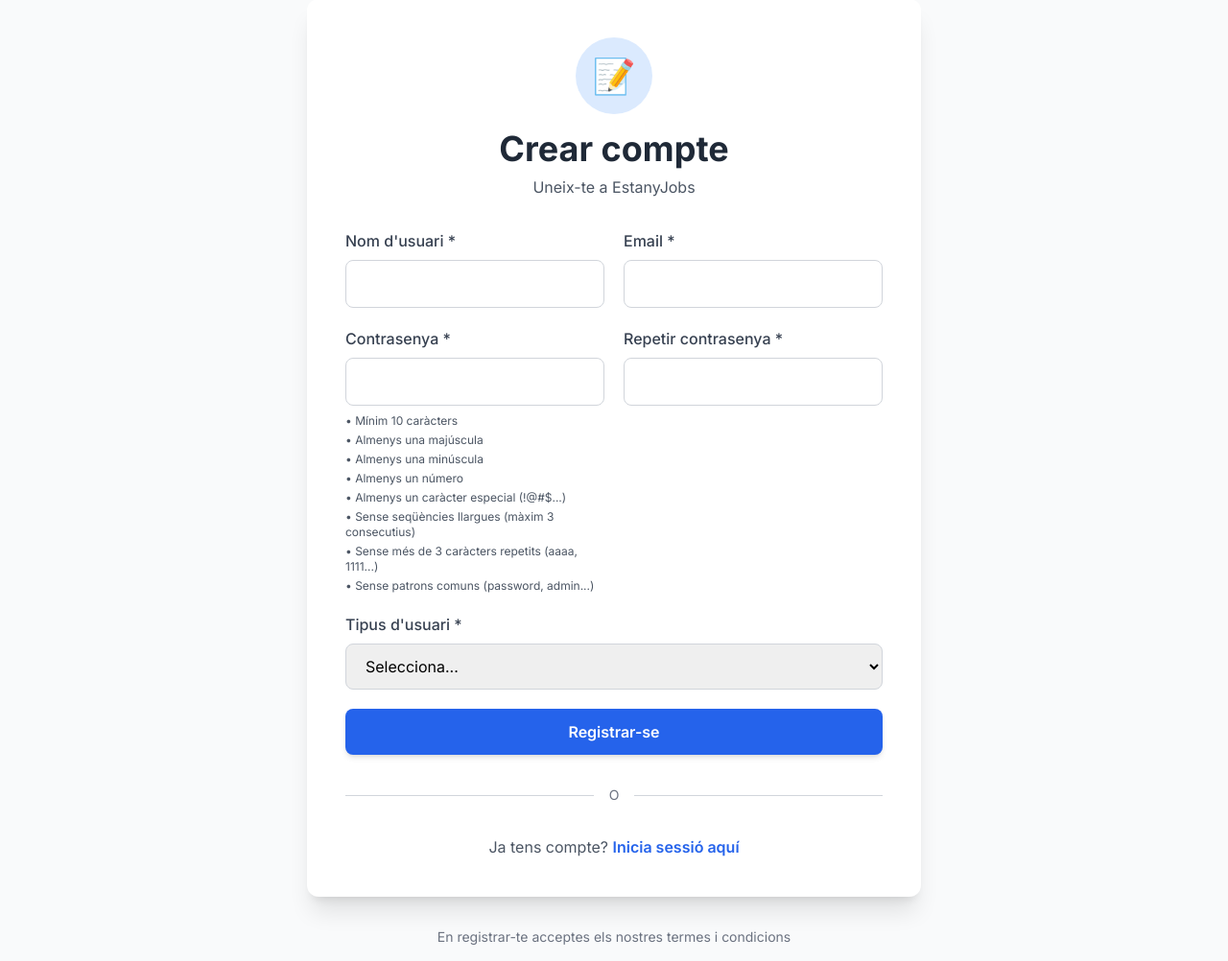
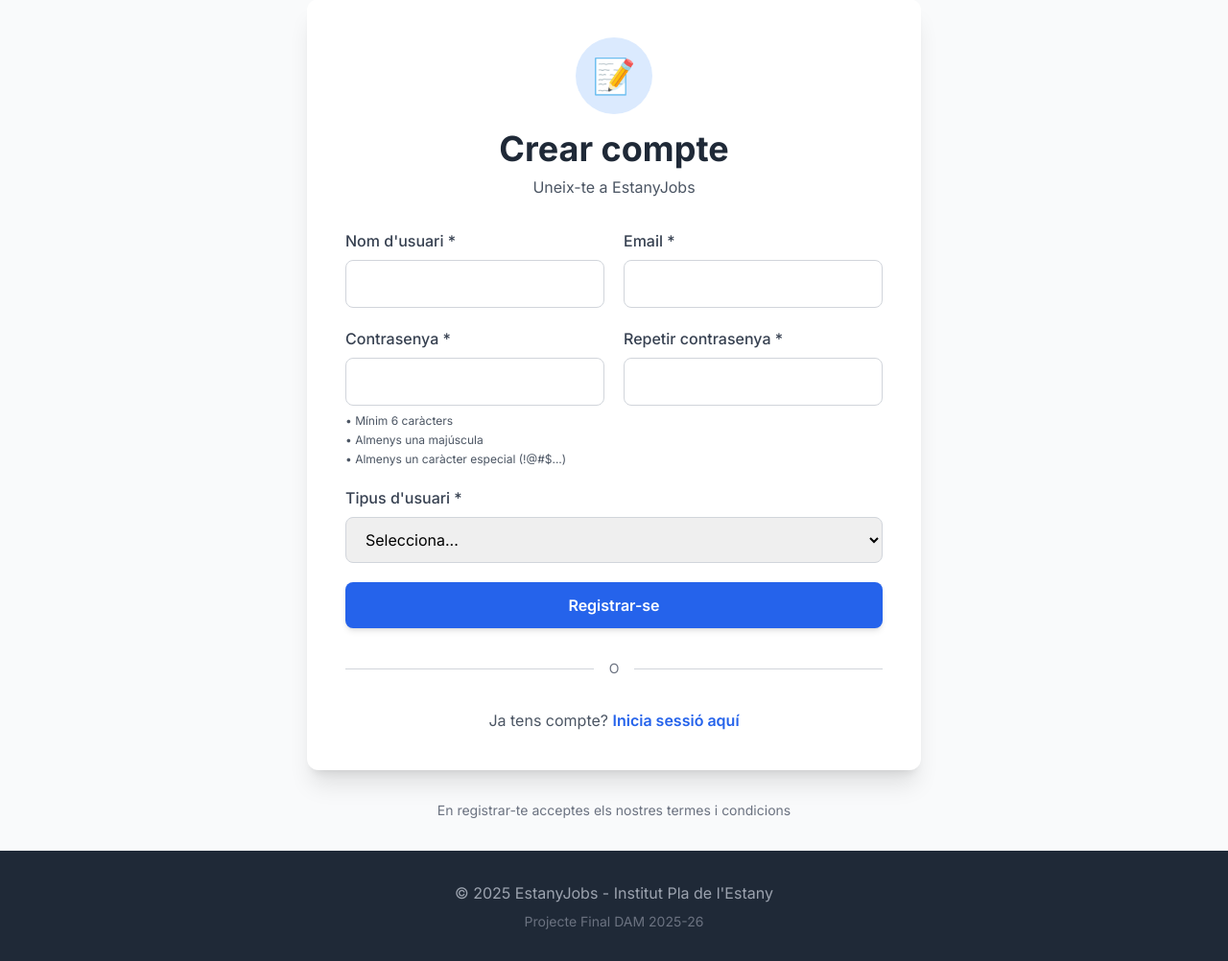
Before and after one commit to jepmasanas/borsaInsPla, a Django app: page /registro/ in a window 1280 px wide. Shown: the part 97-1099 px from the top of the page at 96% size. Run offline with Django 5.2, Linux system fonts and the light colour scheme; parts of the project's set-up code (start-up, migrations or seed data) failed here and were passed over; some libraries are stand-ins or nearby versions.

Commit message:
canvis settings per simplificar password

```diff
--- a/config/settings.py
+++ b/config/settings.py
@@ -2,7 +2,7 @@ import os
 from pathlib import Path
 from django.utils.translation import gettext_lazy as _
 from dotenv import load_dotenv
-r
+
 BASE_DIR = Path(__file__).resolve().parent.parent
 
 # Carregar variables d'entorn ABANS de fer res més
--- a/templates/core/registro.html
+++ b/templates/core/registro.html
@@ -61,19 +61,20 @@
                             name="password"
                             id="password"
                             required
-                            minlength="10"
+                            minlength="6"
                             class="w-full px-3 sm:px-4 py-2.5 sm:py-3 text-sm sm:text-base border border-gray-300 rounded-lg focus:ring-2 focus:ring-blue-500 focus:border-transparent transition"
                     >
                     <div id="password-strength" class="mt-2 text-xs sm:text-sm"></div>
                     <ul class="text-xs text-gray-600 mt-2 space-y-1">
-                        <li id="length-check">{% trans "• Mínim 10 caràcters" %}</li>
+                        <li id="length-check">{% trans "• Mínim 6 caràcters" %}</li>
                         <li id="uppercase-check">{% trans "• Almenys una majúscula" %}</li>
-                        <li id="lowercase-check">{% trans "• Almenys una minúscula" %}</li>
-                        <li id="number-check">{% trans "• Almenys un número" %}</li>
                         <li id="special-check">{% trans "• Almenys un caràcter especial (!@#$...)" %}</li>
-                        <li id="sequence-check">{% trans "• Sense seqüències llargues (màxim 3 consecutius)" %}</li>
-                        <li id="repeated-check">{% trans "• Sense més de 3 caràcters repetits (aaaa, 1111...)" %}</li>
-                        <li id="pattern-check">{% trans "• Sense patrons comuns (password, admin...)" %}</li>
+                        <!-- VALIDACIONS DESACTIVADES (complejitat reduïda) -->
+                        <!-- <li id="lowercase-check">{% trans "• Almenys una minúscula" %}</li> -->
+                        <!-- <li id="number-check">{% trans "• Almenys un número" %}</li> -->
+                        <!-- <li id="sequence-check">{% trans "• Sense seqüències llargues (màxim 3 consecutius)" %}</li> -->
+                        <!-- <li id="repeated-check">{% trans "• Sense més de 3 caràcters repetits (aaaa, 1111...)" %}</li> -->
+                        <!-- <li id="pattern-check">{% trans "• Sense patrons comuns (password, admin...)" %}</li> -->
                     </ul>
                 </div>
 
@@ -86,7 +87,7 @@
                             name="password2"
                             id="password2"
                             required
-                            minlength="10"
+                            minlength="6"
                             class="w-full px-3 sm:px-4 py-2.5 sm:py-3 text-sm sm:text-base border border-gray-300 rounded-lg focus:ring-2 focus:ring-blue-500 focus:border-transparent transition"
                     >
                     <div id="password-match" class="mt-2 text-xs sm:text-sm"></div>
@@ -386,71 +387,46 @@
             // Ocultar todos los checks cuando no hay contraseña
             document.getElementById('length-check').style.display = 'none';
             document.getElementById('uppercase-check').style.display = 'none';
-            document.getElementById('lowercase-check').style.display = 'none';
-            document.getElementById('number-check').style.display = 'none';
             document.getElementById('special-check').style.display = 'none';
-            document.getElementById('sequence-check').style.display = 'none';
-            document.getElementById('repeated-check').style.display = 'none';
-            document.getElementById('pattern-check').style.display = 'none';
             strengthDiv.textContent = '';
             strengthDiv.className = 'mt-2 text-xs sm:text-sm';
             updateSubmitButton();
             return false;
         }
 
-        const maxSeqLength = PasswordValidators.getMaxSequenceLength(password);
-
-        // Requisitos individuales
+        // Requisitos individuales (simplificados)
         const checks = {
-            length: password.length >= 10,
+            length: password.length >= 6,
             uppercase: /[A-Z]/.test(password),
-            lowercase: /[a-z]/.test(password),
-            number: /\d/.test(password),
             special: /[!@#$%^&*()_+\-=\[\]{};:'",.<>?/\\|`~]/.test(password),
-            sequence: maxSeqLength <= 3,
-            repeated: !PasswordValidators.hasRepeatedChars(password, 3),
-            pattern: !PasswordValidators.hasCommonPattern(password)
+            // ========== VALIDACIONES DESACTIVADAS (complejidad reducida) ==========
+            // lowercase: /[a-z]/.test(password),
+            // number: /\d/.test(password),
+            // sequence: maxSeqLength <= 3,
+            // repeated: !PasswordValidators.hasRepeatedChars(password, 3),
+            // pattern: !PasswordValidators.hasCommonPattern(password)
         };
 
         // Actualizar checks visuales (solo mostrar los que NO se cumplen)
         updateCheckVisibility('length-check', checks.length);
         updateCheckVisibility('uppercase-check', checks.uppercase);
-        updateCheckVisibility('lowercase-check', checks.lowercase);
-        updateCheckVisibility('number-check', checks.number);
         updateCheckVisibility('special-check', checks.special);
-        updateCheckVisibility('sequence-check', checks.sequence);
-        updateCheckVisibility('repeated-check', checks.repeated);
-        updateCheckVisibility('pattern-check', checks.pattern);
 
         // Contar cuántos requisitos se cumplen
         const passedChecks = Object.values(checks).filter(Boolean).length;
-        const allPassed = passedChecks === 8;
+        const allPassed = passedChecks === 3;
 
-        // Determinar nivel de seguridad basado en secuencias
-        let securityLevel = 'strong';
-        if (maxSeqLength >= 7) {
-            securityLevel = 'weak';
-        } else if (maxSeqLength >= 4 && maxSeqLength <= 6) {
-            securityLevel = 'medium';
-        }
-
-        // Mostrar feedback general
+        // Mostrar feedback general (simplificado)
         if (!allPassed) {
             strengthDiv.textContent = '❌ Contrasenya insegura - No compleix tots els requisits';
             strengthDiv.className = 'mt-2 text-xs sm:text-sm text-red-600 font-bold';
-        } else if (securityLevel === 'weak') {
-            strengthDiv.textContent = '⚠️ Contrasenya insegura - Seqüències massa llargues';
-            strengthDiv.className = 'mt-2 text-xs sm:text-sm text-red-600 font-bold';
-        } else if (securityLevel === 'medium') {
-            strengthDiv.textContent = '⚠️ Contrasenya de seguretat mitjana';
-            strengthDiv.className = 'mt-2 text-xs sm:text-sm text-yellow-600 font-bold';
         } else {
-            strengthDiv.textContent = '✓ Contrasenya segura';
+            strengthDiv.textContent = '✓ Contrasenya vàlida';
             strengthDiv.className = 'mt-2 text-xs sm:text-sm text-green-600 font-bold';
         }
 
         updateSubmitButton();
-        return allPassed && securityLevel !== 'weak';
+        return allPassed;
     }
 
     function updateCheckVisibility(elementId, passed) {
@@ -491,13 +467,11 @@
     function updateSubmitButton() {
         const password = passwordInput.value;
         const password2 = password2Input.value;
-        const maxSeqLength = PasswordValidators.getMaxSequenceLength(password);
 
         const passwordValid = validatePassword();
         const passwordsMatch = password === password2 && password2.length > 0;
-        const notTooWeak = maxSeqLength < 7;
 
-        if (passwordValid && passwordsMatch && notTooWeak) {
+        if (passwordValid && passwordsMatch) {
             submitBtn.disabled = false;
             submitBtn.classList.remove('disabled:bg-gray-400', 'disabled:cursor-not-allowed');
         } else {
@@ -508,8 +482,7 @@
 
     // Validación al enviar
     document.getElementById('registroForm').addEventListener('submit', function(e) {
-        const maxSeqLength = PasswordValidators.getMaxSequenceLength(passwordInput.value);
-        if (!validatePassword() || !checkPasswordMatch() || maxSeqLength >= 7) {
+        if (!validatePassword() || !checkPasswordMatch()) {
             e.preventDefault();
             alert('Si us plau, compleix tots els requisits de la contrasenya abans de continuar.');
         }
```
